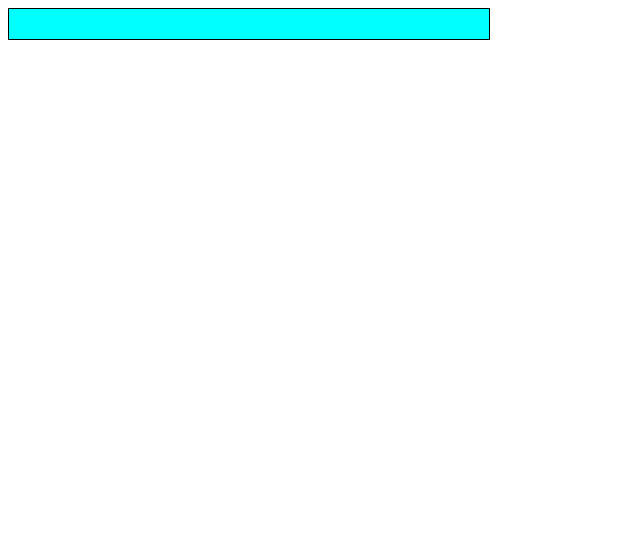
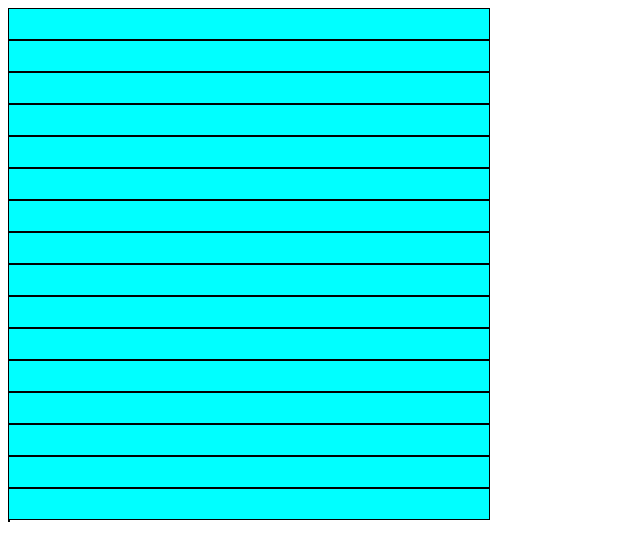
Before and after one commit to xBromsson/Etch-A-Sketch, a plain HTML site: page index.html in a window 1280 px wide. Shown: the whole page, without its empty margins (0-640 px from the left). Drawn offline with Linux system fonts and the light colour scheme.

Commit message:
generated both x and y axis div grid

```diff
--- a/index.html
+++ b/index.html
@@ -9,6 +9,6 @@
     <script src="javascript.js" defer></script>
 </head>
 <body>
-    <div id="xaxis" class="container"></div>
+    <div id="yaxis" class="container"></div>
 </body>
 </html>
--- a/javascript.js
+++ b/javascript.js
@@ -1,13 +1,24 @@
 const xaxis = 16
 const yaxis = 16
 
-const containerx = document.querySelector('#xaxis.container');
+const body = document.querySelector('body');
 
-
-for (let i = 0; i < xaxis; i++) {
-
-    let cell = document.createElement('div')
-    cell.classList.add('cell')
-    containerx.appendChild(cell)
+for (let i = 0; i < yaxis; i++) {
+    let ycell = document.createElement('div');
+    ycell.classList.add('container');
+    ycell.setAttribute('id','yaxis')
+    body.appendChild(ycell)
 
 }
+
+const yAxisList = document.querySelectorAll('#yaxis.container')
+
+for (let i = 0; i < yaxis; i++) {
+    self = yAxisList[i]
+    for (let i = 0; i < xaxis; i++) {
+        let cell = document.createElement('div')
+        cell.classList.add('cell')
+        self.appendChild(cell)
+    }
+
+}
```
